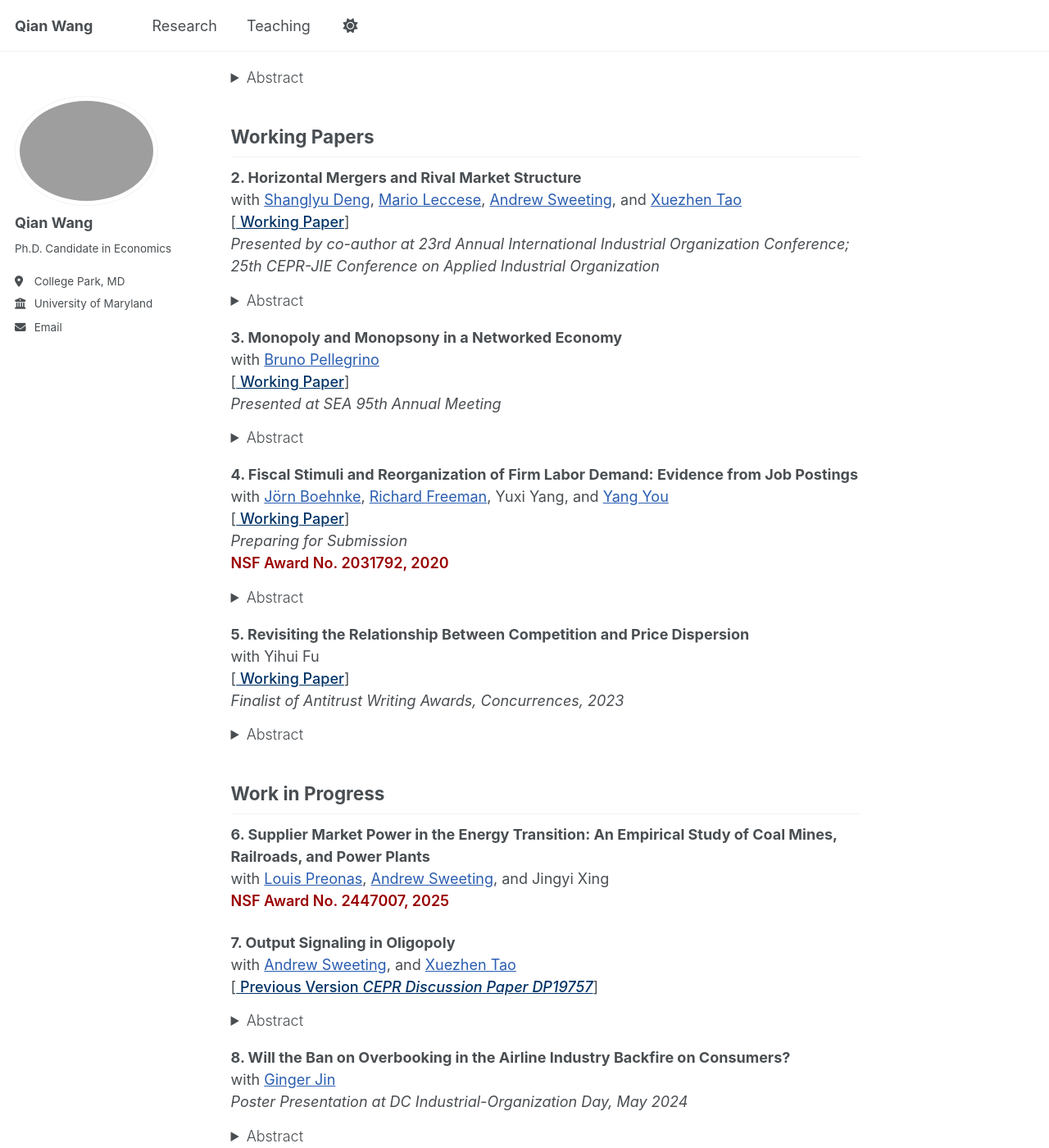
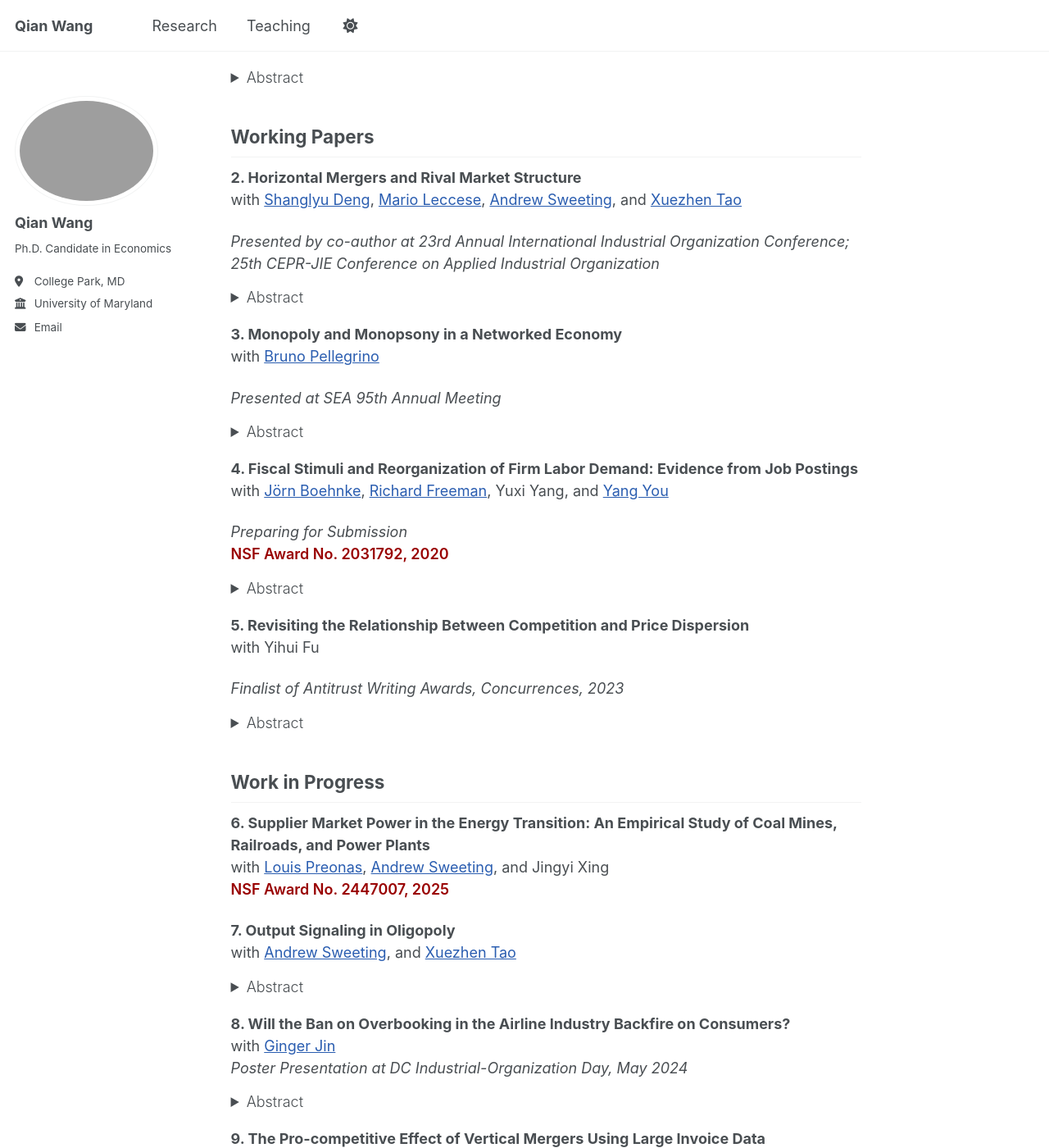
Before and after one commit to qwang819/qwang819.github.io, a Jekyll site: the page built from _pages/about.md, in a window 1280 px wide and 1400 px high, scrolled down 487 px. Shown: the whole window at 82% size. Built offline with Jekyll 4.4.1, drawn with Linux system fonts in a browser that asks for light colours; a script that is not in the unit is left out.

Commit message:
Update about.md

```diff
--- a/_pages/about.md
+++ b/_pages/about.md
@@ -32,8 +32,7 @@ SSRN</a>]
 
 **2. Horizontal Mergers and Rival Market Structure**
 with <a href="https://www.shanglyudeng.com/" style="color: #2A5DB0;">Shanglyu Deng</a>, <a href="https://www.marioleccese.com/" style="color: #2A5DB0;">Mario Leccese</a>, <a href="http://www.asweeting.com/" style="color: #2A5DB0;">Andrew Sweeting</a>, and <a href="https://www.xuezhentao.site:8000/" style="color: #2A5DB0;">Xuezhen Tao</a>
-[<a href="https://www.dropbox.com/scl/fi/ekwd7xr9gylqls89li4d3/Horizontal-Mergers-and-Rival-Market-Structure.pdf?rlkey=kqyd9vxr4s9brteqlido5u1gk&st=78phgsl4&dl=0" style="color:#003366; font-weight:550">
-Working Paper</a>]
+
 *Presented by co-author at 23rd Annual International Industrial Organization Conference; 25th CEPR-JIE Conference on Applied Industrial Organization*
 <details style="margin-top: -0.5rem; margin-bottom: 1rem;">
   <summary><span style="font-weight:300;">Abstract</span></summary>
@@ -44,8 +43,7 @@ Working Paper</a>]
 
 **3. Monopoly and Monopsony in a Networked Economy**
 with <a href="https://www.brunopellegrino.com/" style="color: #2A5DB0;">Bruno Pellegrino</a>
-[<a href="https://www.dropbox.com/scl/fi/z53oa3nzh4j25pk3em70v/monopoly_monopsony_network.pdf?rlkey=yyyx9d0sbzzketn8byy4s92pq&st=1h5qjwhi&dl=0" style="color:#003366; font-weight:550">
-Working Paper</a>]
+
 *Presented at SEA 95th Annual Meeting*
 <details style="margin-top: -0.5rem; margin-bottom: 1rem;">
    <summary><span style="font-weight:300;">Abstract</span></summary>
@@ -56,8 +54,7 @@ Working Paper</a>]
 
 **4. Fiscal Stimuli and Reorganization of Firm Labor Demand:  Evidence from Job Postings**
 with <a href="https://jboehnke.com/" style="color: #2A5DB0;">Jörn Boehnke</a>, <a href="https://freeman.scholars.harvard.edu/" style="color: #2A5DB0;">Richard Freeman</a>, Yuxi Yang, and <a href="https://yangyou1.weebly.com/" style="color: #2A5DB0;">Yang You</a>
-[<a href="https://www.dropbox.com/scl/fi/9imccz2kr91de77567sy6/PPP_draft_20251107.pdf?rlkey=o7dadi8knzub724n2f3lbpohp&st=qawy8exr&dl=0" style="color:#003366; font-weight:550">
-Working Paper</a>]
+
 *Preparing for Submission*
 <span style="color:#990000; font-weight:600;">NSF Award No. 2031792, 2020</span>
 <details style="margin-top: -0.5rem; margin-bottom: 1rem;">
@@ -69,8 +66,7 @@ Working Paper</a>]
 
 **5. Revisiting the Relationship Between Competition and Price Dispersion**
 with Yihui Fu
-[<a href="https://www.dropbox.com/scl/fi/cwe8wjpc9m2pyeo3v6frn/airline_price_dispersion.pdf?rlkey=x8mmmu6po61mmyfe6ltvksy0b&st=3qs6mtej&dl=0" style="color:#003366; font-weight:550">
-Working Paper</a>]
+
 *Finalist of Antitrust Writing Awards, Concurrences, 2023*
 <details style="margin-top: -0.5rem; margin-bottom: 1rem;">
   <summary><span style="font-weight:300;">Abstract</span></summary>
@@ -88,8 +84,6 @@ with <a href="https://www.louispreonas.com/" style="color: #2A5DB0;">Louis Preon
 
 **7. Output Signaling in Oligopoly**
 with <a href="http://www.asweeting.com/" style="color: #2A5DB0;">Andrew Sweeting</a>, and <a href="https://www.xuezhentao.site:8000/" style="color: #2A5DB0;">Xuezhen Tao</a>
-[<a href="https://cepr.org/publications/dp19757" style="color:#003366; font-weight:550">
-Previous Version *CEPR Discussion Paper DP19757*</a>]
 <details style="margin-top: -0.5rem; margin-bottom: 1rem;">
   <summary><span style="font-weight:300;">Abstract</span></summary>
   <p style="text-align: justify;">
```
